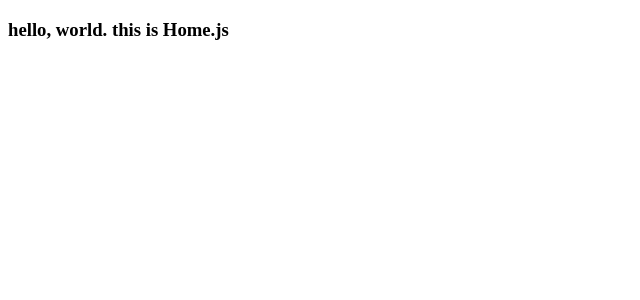
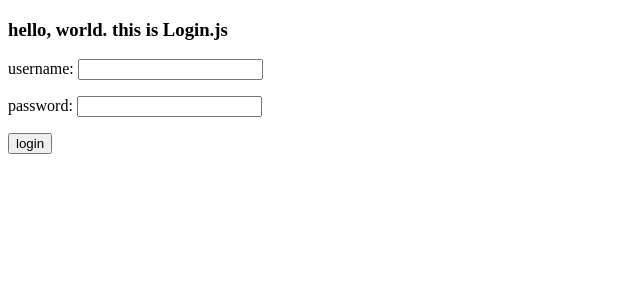
Before and after one commit to eungook/cognito-test-01, a React (Create React App) app: page /login in a window 1280 px wide. Shown: the top 300 px of the page, without its empty margins (0-640 px from the left). Built offline with nearby package versions, Linux system fonts and the light colour scheme; no server answers; what amazon-cognito-identity-js would draw is missing.

Commit message:
로그인

```diff
--- a/src/App.js
+++ b/src/App.js
@@ -4,6 +4,7 @@ import { Switch, Route, } from 'react-router-dom';
 import Join from './Join';
 import Home from './Home';
 import Confirm from './Confirm';
+import Login from './Login';
 
 function Router() {
   return (
@@ -14,6 +15,10 @@ function Router() {
 
       <Route path="/confirm">
         <Confirm />
+      </Route>
+
+      <Route path="/login">
+        <Login />
       </Route>
 
       <Route path="/">
--- /dev/null
+++ b/src/Login.js
@@ -0,0 +1,21 @@
+import { useState, } from 'react';
+import * as cognito from './cognito';
+
+export default () => {
+  const [username, setUsername] = useState('');
+  const [password, setPassword] = useState('');
+
+  return (
+    <div>
+      <h3>hello, world. this is Login.js</h3>
+      <p>username: <input type="text" autoComplete="username" value={username} onChange={e => setUsername(e.target.value)} /> </p>
+      <p>password: <input type="password" name="password" autoComplete="password" value={password} onChange={e => setPassword(e.target.value)} /> </p>
+      <p><input type="button" value="login" onClick={() => onClickLogin(username, password)} /></p>
+    </div>
+  );
+}
+
+async function onClickLogin(username, password) {
+  const result = await cognito.authenticateUser(username, password);
+  console.log('onClickLogin()', { result });
+}
--- a/src/cognito.js
+++ b/src/cognito.js
@@ -2,7 +2,8 @@ import config from './config';
 import {
   CognitoUserPool,
   CognitoUserAttribute,
-	CognitoUser,
+  CognitoUser,
+  AuthenticationDetails,
 } from 'amazon-cognito-identity-js';
 
 const poolData = { ...config, };
@@ -59,3 +60,45 @@ export async function confirmRegistration(username, code) {
 
   return promise;
 }
+
+
+/**
+ * 로그인
+ */
+export async function authenticateUser(username, password) {
+  const authenticationData = {
+    Username: username,
+    Password: password,
+  };
+  const authenticationDetails = new AuthenticationDetails(authenticationData);
+  const userData = {
+    Username: username,
+    Pool: userPool,
+  };
+  const cognitoUser = new CognitoUser(userData);
+
+  const promise = new Promise((resolve, reject) => {
+    cognitoUser.authenticateUser(authenticationDetails, {
+      onSuccess,
+      onFailure,
+      // newPasswordRequired?: (userAttributes: any, requiredAttributes: any) => void;
+      // mfaRequired?: (challengeName: any, challengeParameters: any) => void;
+      // totpRequired?: (challengeName: any, challengeParameters: any) => void;
+      // customChallenge?: (challengeParameters: any) => void;
+      // mfaSetup?: (challengeName: any, challengeParameters: any) => void;
+      // selectMFAType?: (challengeName: any, challengeParameters: any) => void;
+    });
+
+    function onSuccess(session, userConfirmationNecessary) {
+      console.log('onSuccess()', { session, userConfirmationNecessary });
+      resolve(session);
+    }
+
+    function onFailure(err) {
+      console.log('onFailure()', { err });
+      reject(err);
+    }
+  });
+
+  return promise;
+}
```
